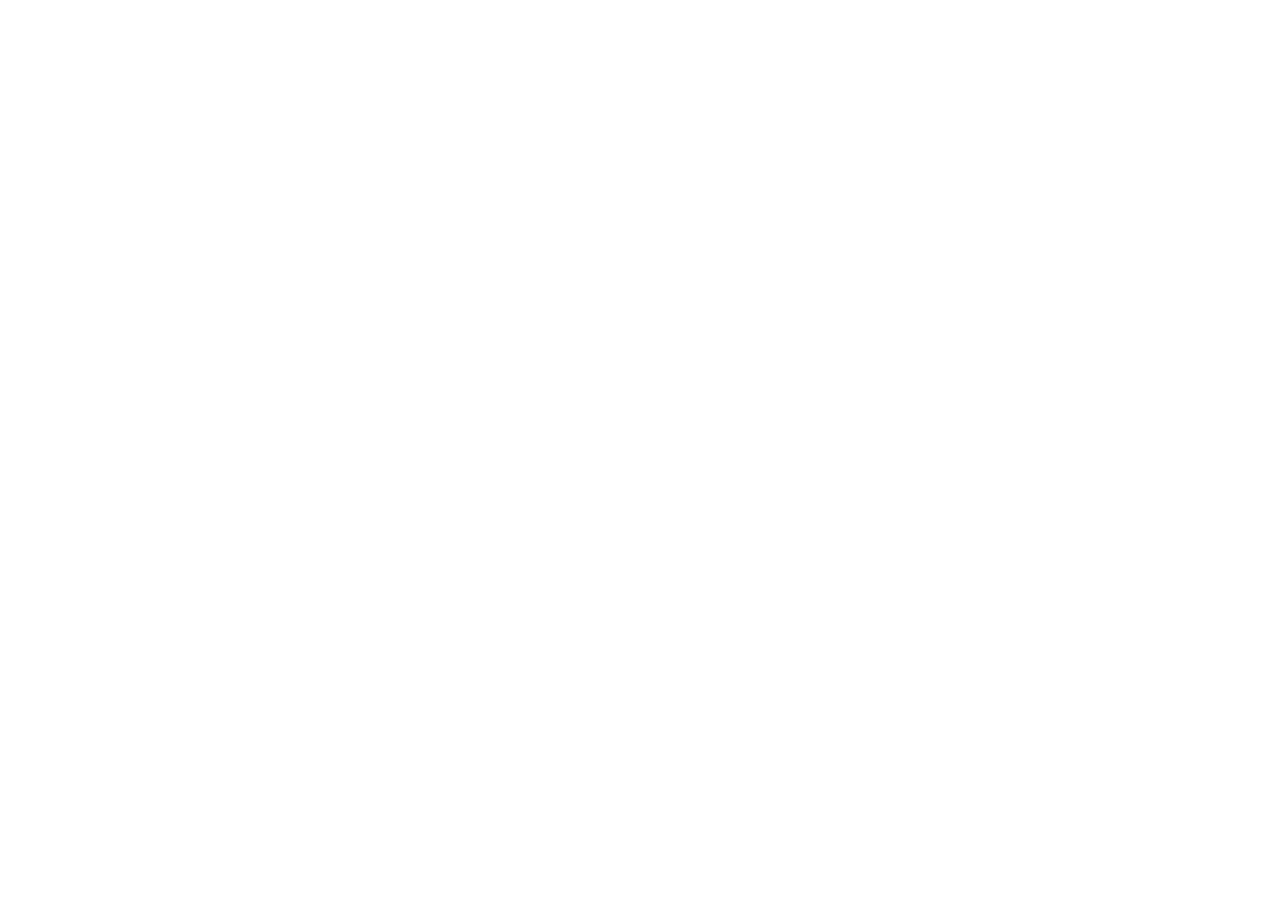
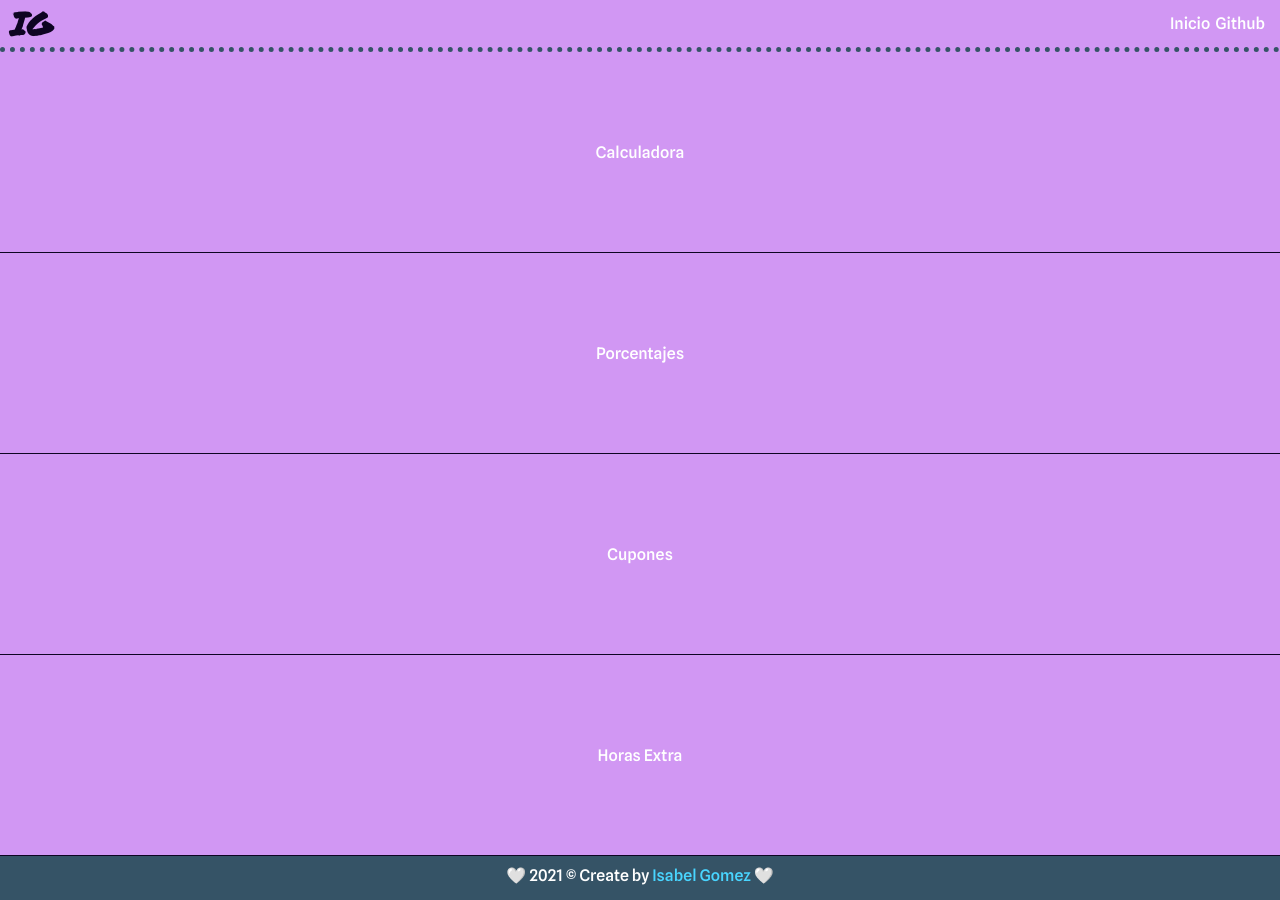
Before and after one commit to CristiGB/Pagina-de-Matematicas, a plain HTML site: page index.html in a window 1280 px wide. Before the commit the page ends 800 px from the top, so only its background shows below. Drawn offline with Linux system fonts and the light colour scheme.

Commit message:
añadiendo pagina principal

```diff
--- a/index.html
+++ b/index.html
@@ -4,9 +4,33 @@
     <meta charset="UTF-8">
     <meta http-equiv="X-UA-Compatible" content="IE=edge">
     <meta name="viewport" content="width=device-width, initial-scale=1.0">
-    <title>Document</title>
+    <link rel="stylesheet" href="../base_style.css">
+    <link rel="stylesheet" href="style.css">
+    <title>CURSO DE JAVASCRIPT</title>
 </head>
 <body>
+    <header>
+        <div class="contenedor__navegador">
+            <h1 class="iniciales">IG</h1>
 
+            <ul>
+                <li><a href="/">Inicio</a></li>
+                <li><a href="https://github.com/CristiGB">Github</a></li>
+            </ul>
+        </div>
+    </header>
+    <section>
+        <ol class="lista_talleres">
+            <li><a href="./calculadora/index.html">Calculadora</a></li>
+            <li><a href="./Porcentajes y Descuentos/index.html">Porcentajes</a></li>
+            <li><a href="./cupones/index.html">Cupones</a></li>
+            <li><a href="/">Horas Extra</a></li>
+        </ol>
+    </section>
+
+    <footer>
+        <p> 🤍 2021 © Create by
+            <a href="https://www.linkedin.com/in/isabel-gomez-balvin-898984161/">Isabel Gomez</a>  🤍</p>
+    </footer>
 </body>
 </html>
--- /dev/null
+++ b/style.css
@@ -0,0 +1,45 @@
+@import url('https://fonts.googleapis.com/css2?family=Spline+Sans:wght@300;500;700&display=swap');
+
+:root{
+    --oscuro: rgb(14, 4, 34);
+    --morado_claro: rgb(209, 151, 243);
+}
+
+
+body{
+    margin: 0;
+    background-color: var(--morado_claro);
+    font-family: 'Spline Sans', sans-serif;
+}
+
+.contenedor__navegador{
+    color: var(--oscuro);
+    margin-bottom: 0;
+}
+
+
+.lista_talleres {
+    display: flex;
+    flex-direction: column;
+    justify-content: center;
+    width: 100%;
+}
+
+.lista_talleres li{
+    list-style: none;
+    height: 25vh;
+    display: flex;
+    align-items:  center;
+    justify-content: center;
+
+    border-bottom: 1px solid var(--oscuro);
+}
+
+.lista_talleres li a{
+    text-decoration: none;
+    color: white;
+}
+
+footer{
+    margin-top: 0;
+}
```
Also changed, not shown: Porcentajes y Descuentos/index.html (+1 -1 lines), calculadora/index.html (+2 -2 lines), cupones/index.html (+1 -1 lines).
